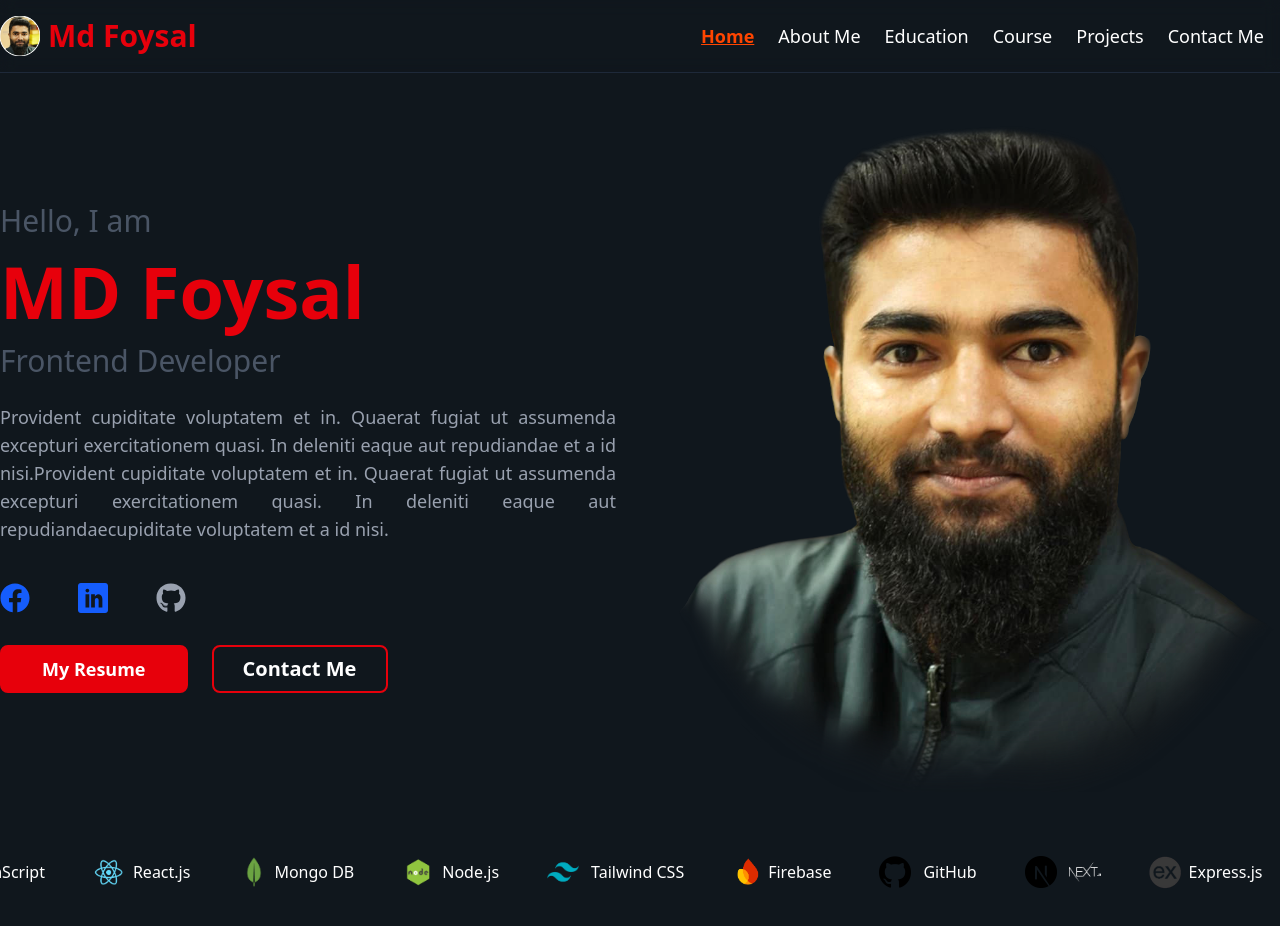
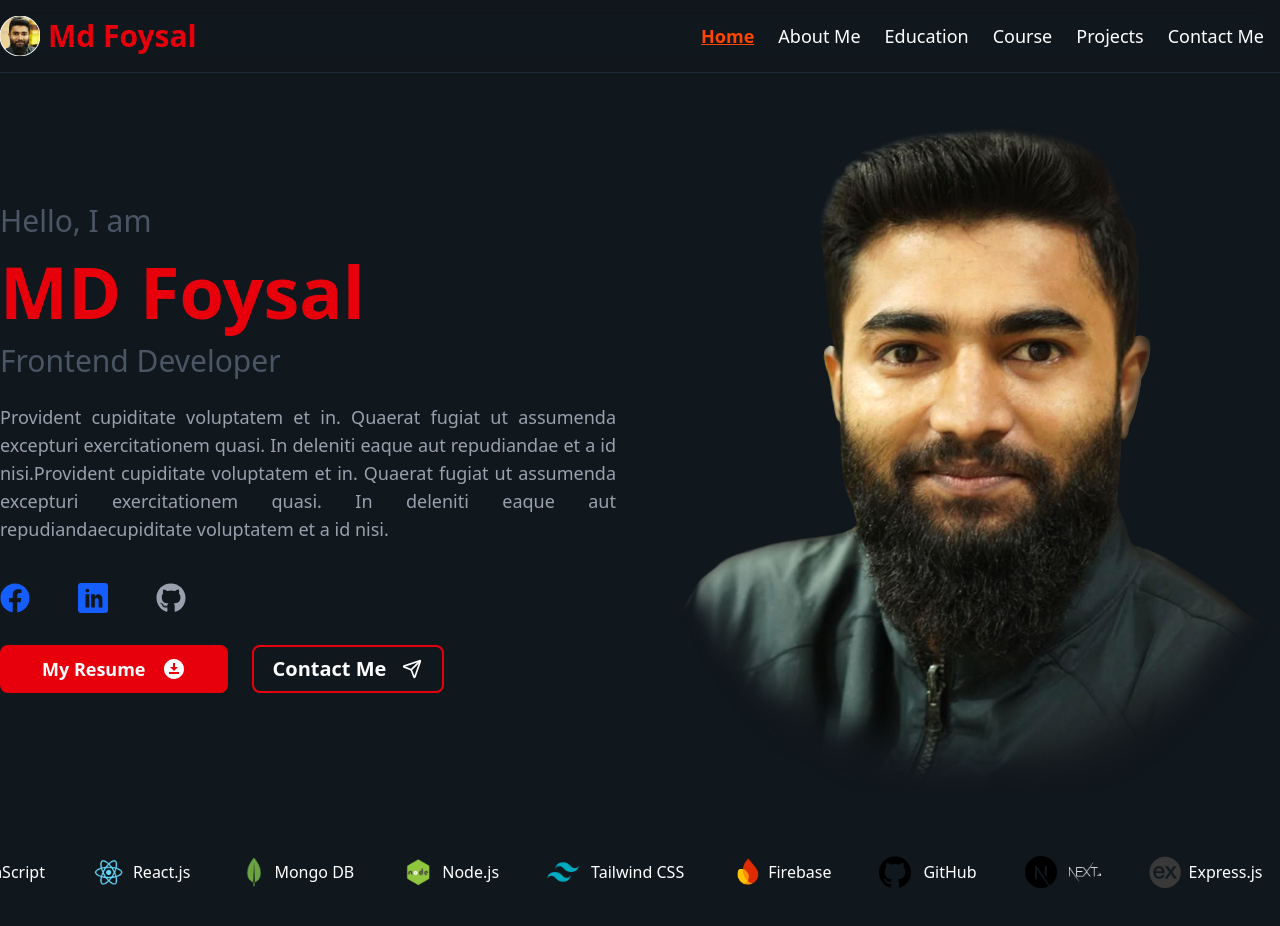
Before and after one commit to MdFoysal2024/my-portfolio-project, a React (Vite) app: page / in a window 1280 px wide. Shown: the top 926 px of the page. Built offline with nearby package versions, Linux system fonts and the light colour scheme.

Commit message:
Added React Icon

```diff
--- a/src/components/Banner.jsx
+++ b/src/components/Banner.jsx
@@ -2,6 +2,8 @@ import { FaFacebook, FaGithub } from 'react-icons/fa';
 import portfolioImg from '../assets/portfolio-image.png'
 import { ImLinkedin } from 'react-icons/im';
 import { Link } from 'react-router-dom';
+import { LuSend } from 'react-icons/lu';
+import { MdDownloadForOffline } from 'react-icons/md';
 
 const Banner = () => {
     return (
@@ -26,11 +28,11 @@ const Banner = () => {
 
 <div className='flex flex-row items-center mt-4 md:flex-row gap-6'>
                     <Link to='/resume'>
-                        <button className=" rounded-lg  font-bold border-2 cursor-pointer border-red-600 bg-red-600 text-white py-2 px-6 md:px-10 text-lg">My Resume</button>
+                        <button className=" flex items-center justify-center gap-4  rounded-lg  font-bold border-2 cursor-pointer border-red-600 bg-red-600 text-white py-2 px-6 md:px-10 text-lg">My Resume< MdDownloadForOffline className='text-2xl' /></button>
                     </Link>
 
 
-                    <a className=" text-xl  border-2 cursor-pointer border-red-600 text-white font-bold w-44   text-center py-2 rounded-lg" href="#contact">Contact Me</a>
+                    <a className=" text-xl flex items-center justify-center gap-4 border-2 cursor-pointer border-red-600 text-white font-bold w-48   text-center py-2 rounded-lg" href="#contact">Contact Me <LuSend /></a>
 </div>
 
 
```
